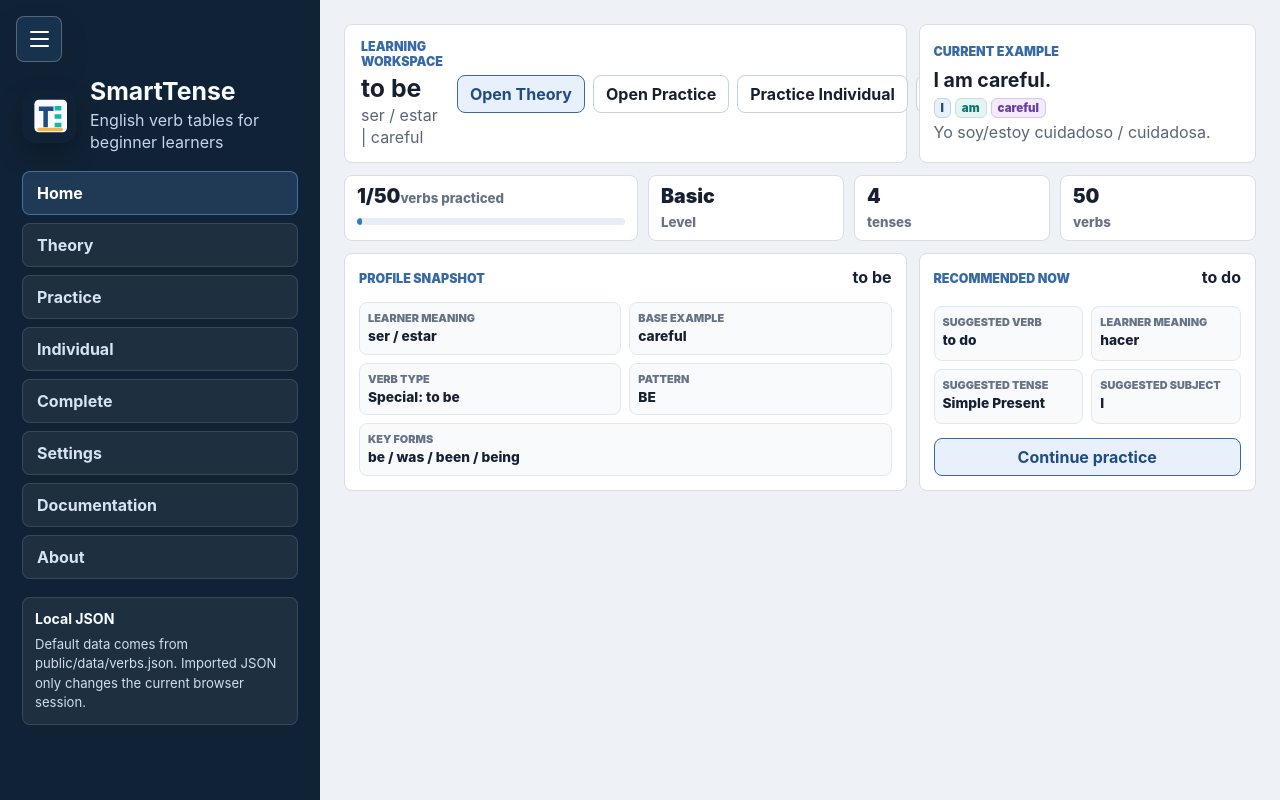
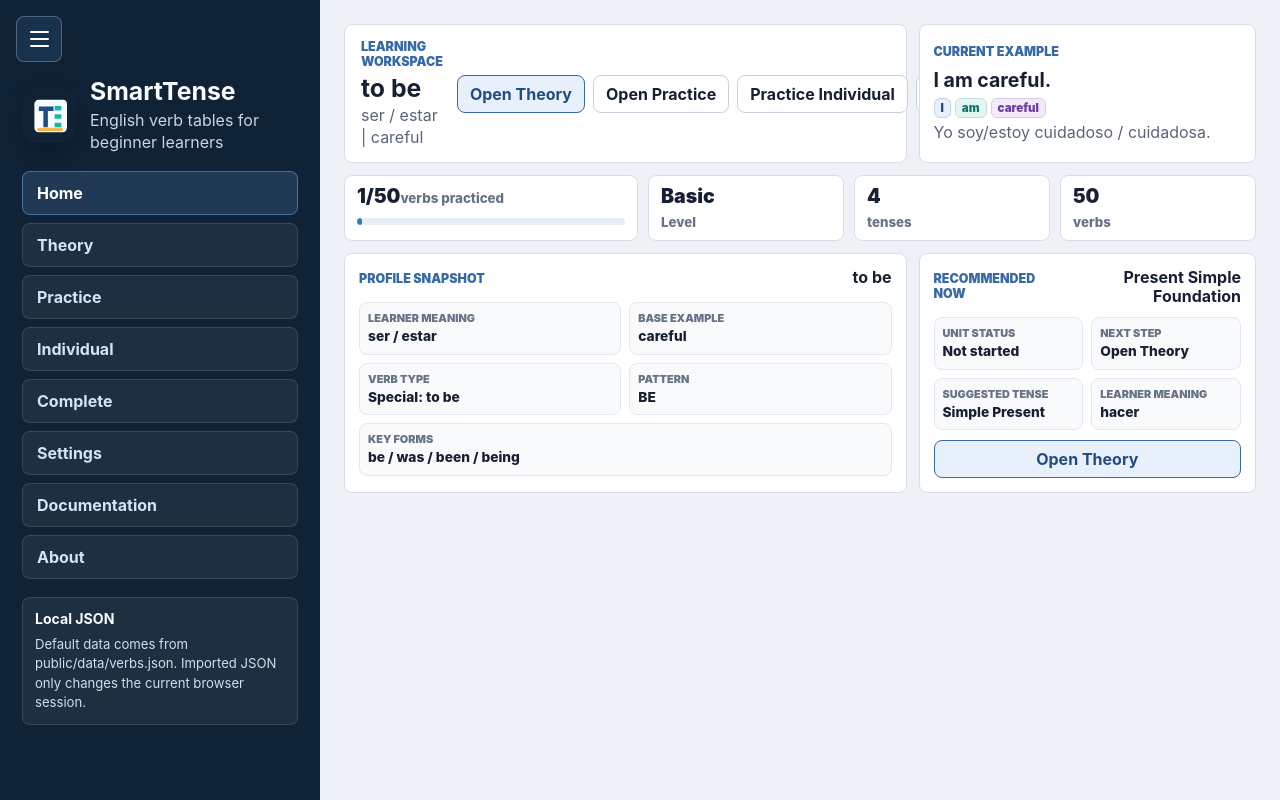
Before and after one commit to dafermen/SmartTense, a React (Vite) app: page / in a window 1280 px wide. Built offline with nearby package versions, Linux system fonts and the light colour scheme.

Commit message:
Add local learning path progress

```diff
--- a/src/App.jsx
+++ b/src/App.jsx
@@ -4,6 +4,7 @@ import { DEFAULT_DATA, LEVELS, SUBJECTS, TENSES } from "./data/defaultData.js";
 import { validateLearningContent } from "./data/learningContentValidation.js";
 import { validateVerbData } from "./data/validation.js";
 import { translate } from "./i18n.js";
+import { getNextLearningStep, getUnitProgress, markUnitProgress, resetUnitProgress } from "./learningPath.js";
 import { SUPPORTED_LEARNER_LANGUAGES, getLearnerMeaning, getLearnerObject } from "./learnerLanguages/index.js";
 import { getPracticeExercises, scorePracticeAnswer } from "./practice.js";
 
@@ -69,6 +70,7 @@ export default function App() {
     return COMPLETE_FORM_COLUMNS;
   });
   const [visitedVerbIds, setVisitedVerbIds] = useState(storedSettings.visitedVerbIds || []);
+  const [unitProgress, setUnitProgress] = useState(storedSettings.unitProgress || {});
   const [isFiltersOpen, setIsFiltersOpen] = useState(false);
   const [isMenuOpen, setIsMenuOpen] = useState(() => {
     if (typeof window === "undefined") return true;
@@ -245,11 +247,34 @@ export default function App() {
     [learningContent.units]
   );
   const practiceExercises = useMemo(() => getPracticeExercises(primaryLearningUnit), [primaryLearningUnit]);
+  const primaryUnitProgress = useMemo(
+    () => getUnitProgress(primaryLearningUnit?.id, unitProgress),
+    [primaryLearningUnit?.id, unitProgress]
+  );
+  const nextLearningStep = useMemo(
+    () => getNextLearningStep(primaryLearningUnit, unitProgress),
+    [primaryLearningUnit, unitProgress]
+  );
+  const practiceCorrectCount = useMemo(
+    () => Object.values(practiceResults).filter((result) => result.isCorrect).length,
+    [practiceResults]
+  );
 
   useEffect(() => {
     if (!currentVerb?.id) return;
     setVisitedVerbIds((current) => current.includes(currentVerb.id) ? current : [...current, currentVerb.id]);
   }, [currentVerb?.id]);
+
+  useEffect(() => {
+    if (activePage !== "theory" || !primaryLearningUnit?.id) return;
+    setUnitProgress((current) => markUnitProgress(current, primaryLearningUnit.id, { theoryViewed: true }));
+  }, [activePage, primaryLearningUnit?.id]);
+
+  useEffect(() => {
+    if (!primaryLearningUnit?.id || practiceExercises.length === 0) return;
+    if (practiceCorrectCount < practiceExercises.length) return;
+    setUnitProgress((current) => markUnitProgress(current, primaryLearningUnit.id, { theoryViewed: true, practiceCompleted: true }));
+  }, [practiceCorrectCount, practiceExercises.length, primaryLearningUnit?.id]);
 
   useEffect(() => {
     writeStoredSettings({
@@ -268,9 +293,10 @@ export default function App() {
       showTranslations,
       showSentenceParts,
       completeFormColumns,
-      visitedVerbIds
+      visitedVerbIds,
+      unitProgress
     });
-  }, [activePage, completeFormColumns, group, individualSubjectIds, individualTenseIds, interfaceLanguage, learnerLanguage, level, showAllSubjects, showSentenceParts, showTranslations, subjectId, verbId, verbPattern, verbSearch, visitedVerbIds]);
+  }, [activePage, completeFormColumns, group, individualSubjectIds, individualTenseIds, interfaceLanguage, learnerLanguage, level, showAllSubjects, showSentenceParts, showTranslations, subjectId, unitProgress, verbId, verbPattern, verbSearch, visitedVerbIds]);
 
   function showTimedAlert(message, type = "success") {
     setAlert({ message, type });
@@ -497,7 +523,17 @@ export default function App() {
 
     clearStoredSettings();
     setVisitedVerbIds([]);
+    setUnitProgress({});
     showTimedAlert(t("progressReset"));
+  }
+
+  function handleResetCurrentUnitProgress() {
+    if (!primaryLearningUnit?.id || !window.confirm(t("resetUnitProgressConfirm"))) return;
+
+    setUnitProgress((current) => resetUnitProgress(current, primaryLearningUnit.id));
+    setPracticeAnswers({});
+    setPracticeResults({});
+    showTimedAlert(t("unitProgressReset"));
   }
 
 
@@ -595,23 +631,23 @@ export default function App() {
           <article className="home-info-card home-recommend-card">
             <div className="home-card-heading">
               <p className="eyebrow">{t("recommendedNow")}</p>
-              <h3>{recommendedVerb?.label || currentVerb.label}</h3>
+              <h3>{nextLearningStep.title || recommendedVerb?.label || currentVerb.label}</h3>
             </div>
             <dl className="home-compact-list">
-              <div><dt>{t("suggestedVerb")}</dt><dd>{recommendedVerb?.label || currentVerb.label}</dd></div>
+              <div><dt>{t("unitStatus")}</dt><dd>{t(primaryUnitProgress.status)}</dd></div>
+              <div><dt>{t("nextStep")}</dt><dd>{t(nextLearningStep.labelKey)}</dd></div>
+              <div><dt>{t("suggestedTense")}</dt><dd>{TENSES.find((tense) => tense.id === "simplePresent")?.[interfaceLanguage]}</dd></div>
               <div><dt>{t("learnerMeaning")}</dt><dd>{recommendedSummary.meaning || t("noLearnerMeaning")}</dd></div>
-              <div><dt>{t("suggestedTense")}</dt><dd>{TENSES.find((tense) => tense.id === "simplePresent")?.[interfaceLanguage]}</dd></div>
-              <div><dt>{t("suggestedSubject")}</dt><dd>{SUBJECTS.find((subject) => subject.id === subjectId)?.label || SUBJECTS[0].label}</dd></div>
             </dl>
             <button
               type="button"
               className="home-recommend-button"
               onClick={() => {
                 if (recommendedVerb?.id) setVerbId(recommendedVerb.id);
-                setActivePage("individual");
+                setActivePage(nextLearningStep.page);
               }}
             >
-              {t("continueLast")}
+              {t(nextLearningStep.labelKey)}
             </button>
           </article>
         </section>
@@ -708,6 +744,16 @@ export default function App() {
               <label className="check-row check-row-light"><input type="checkbox" checked={showSentenceParts} onChange={(event) => setShowSentenceParts(event.target.checked)} /><span>{t("showSentenceParts")}</span></label>
             </div>
             <button type="button" className="reset-progress-button" onClick={handleResetProgress}>{t("resetProgress")}</button>
+            <div className="unit-progress-box">
+              <p className="eyebrow">{t("learningPath")}</p>
+              <dl className="data-summary-grid">
+                <div><dt>{t("unitStatus")}</dt><dd>{t(primaryUnitProgress.status)}</dd></div>
+                <div><dt>{t("theory")}</dt><dd>{primaryUnitProgress.theoryViewed ? t("completed") : t("notStarted")}</dd></div>
+                <div><dt>{t("practice")}</dt><dd>{primaryUnitProgress.practiceCompleted ? t("completed") : t("notStarted")}</dd></div>
+                <div><dt>{t("nextStep")}</dt><dd>{t(nextLearningStep.labelKey)}</dd></div>
+              </dl>
+              <button type="button" className="reset-progress-button" onClick={handleResetCurrentUnitProgress}>{t("resetUnitProgress")}</button>
+            </div>
           </article>
 
           <article className="settings-card">
--- a/src/i18n.js
+++ b/src/i18n.js
@@ -164,6 +164,15 @@ export const I18N = {
     resetProgress: "Reset progress",
     resetProgressConfirm: "Reset your local progress for this device?",
     progressReset: "Progress reset for this device.",
+    learningPath: "Learning path",
+    unitStatus: "Unit status",
+    nextStep: "Next step",
+    notStarted: "Not started",
+    inProgress: "In progress",
+    completed: "Completed",
+    resetUnitProgress: "Reset unit progress",
+    resetUnitProgressConfirm: "Reset progress for the current learning unit?",
+    unitProgressReset: "Unit progress reset for this browser session.",
     keyForms: "Key forms",
     regularVerb: "Regular",
     irregularVerb: "Irregular",
@@ -355,6 +364,15 @@ settings: "Configuraci\u00f3n",
     resetProgress: "Borrar progreso",
     resetProgressConfirm: "\u00bfBorrar el progreso local de este dispositivo?",
     progressReset: "Progreso borrado en este dispositivo.",
+    learningPath: "Ruta de aprendizaje",
+    unitStatus: "Estado de unidad",
+    nextStep: "Siguiente paso",
+    notStarted: "No iniciada",
+    inProgress: "En progreso",
+    completed: "Completada",
+    resetUnitProgress: "Reiniciar unidad",
+    resetUnitProgressConfirm: "Reiniciar el progreso de la unidad actual?",
+    unitProgressReset: "Progreso de unidad reiniciado en esta sesion del navegador.",
     keyForms: "Formas clave",
     regularVerb: "Regular",
     irregularVerb: "Irregular",
--- /dev/null
+++ b/src/learningPath.js
@@ -0,0 +1,69 @@
+export function getUnitProgress(unitId, progressByUnit = {}) {
+  const progress = progressByUnit?.[unitId] || {};
+  const theoryViewed = Boolean(progress.theoryViewed);
+  const practiceCompleted = Boolean(progress.practiceCompleted);
+
+  return {
+    unitId,
+    theoryViewed,
+    practiceCompleted,
+    status: practiceCompleted ? "completed" : theoryViewed ? "inProgress" : "notStarted"
+  };
+}
+
+export function getNextLearningStep(unit, progressByUnit = {}) {
+  if (!unit?.id) {
+    return {
+      page: "theory",
+      labelKey: "openTheory",
+      title: "Theory",
+      status: "notStarted"
+    };
+  }
+
+  const progress = getUnitProgress(unit.id, progressByUnit);
+
+  if (!progress.theoryViewed) {
+    return {
+      page: "theory",
+      labelKey: "openTheory",
+      title: unit.title,
+      status: progress.status
+    };
+  }
+
+  if (!progress.practiceCompleted) {
+    return {
+      page: "practice",
+      labelKey: "openPractice",
+      title: unit.title,
+      status: progress.status
+    };
+  }
+
+  return {
+    page: "individual",
+    labelKey: "practiceIndividual",
+    title: unit.title,
+    status: progress.status
+  };
+}
+
+export function markUnitProgress(progressByUnit = {}, unitId, patch) {
+  if (!unitId) return progressByUnit || {};
+
+  return {
+    ...progressByUnit,
+    [unitId]: {
+      ...(progressByUnit?.[unitId] || {}),
+      ...patch
+    }
+  };
+}
+
+export function resetUnitProgress(progressByUnit = {}, unitId) {
+  if (!unitId) return progressByUnit || {};
+  const next = { ...progressByUnit };
+  delete next[unitId];
+  return next;
+}
--- a/src/practice.js
+++ b/src/practice.js
@@ -23,7 +23,7 @@ export function normalizePracticeAnswer(value) {
     .toLowerCase()
     .normalize("NFD")
     .replace(/[\u0300-\u036f]/g, "")
-    .replace(/[’]/g, "'")
+    .replace(/\u2019/g, "'")
     .replace(/\s+/g, " ")
     .trim()
     .replace(/[?!.]+$/g, "");
--- a/src/styles.css
+++ b/src/styles.css
@@ -2373,6 +2373,15 @@ th {
   padding: 14px;
 }
 
+.unit-progress-box {
+  display: grid;
+  gap: 10px;
+  border: 1px solid #e2e8f0;
+  border-radius: 8px;
+  background: #f8fafc;
+  padding: 10px;
+}
+
 .settings-control-grid {
   display: grid;
   grid-template-columns: repeat(2, minmax(170px, 1fr));
```
Also changed, not shown: 7 other files (tests, documents, lock files or other folders).
